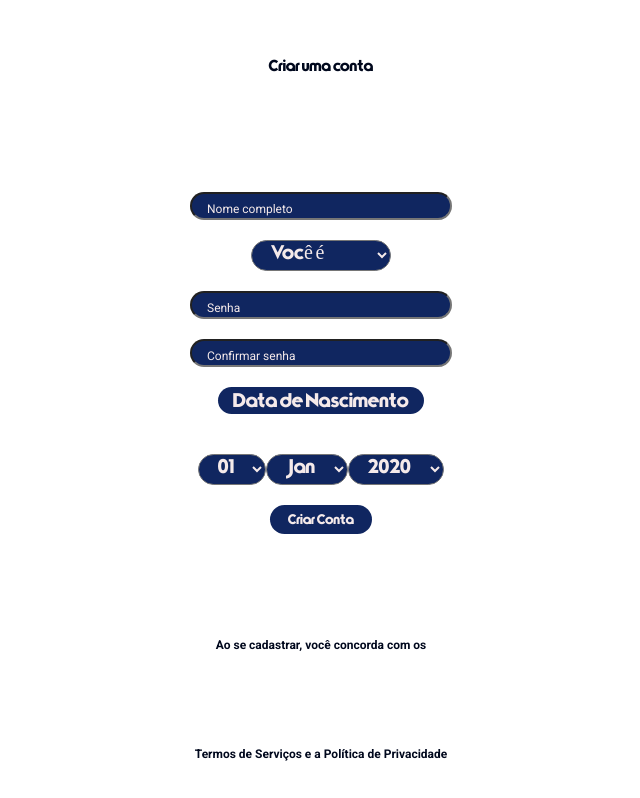
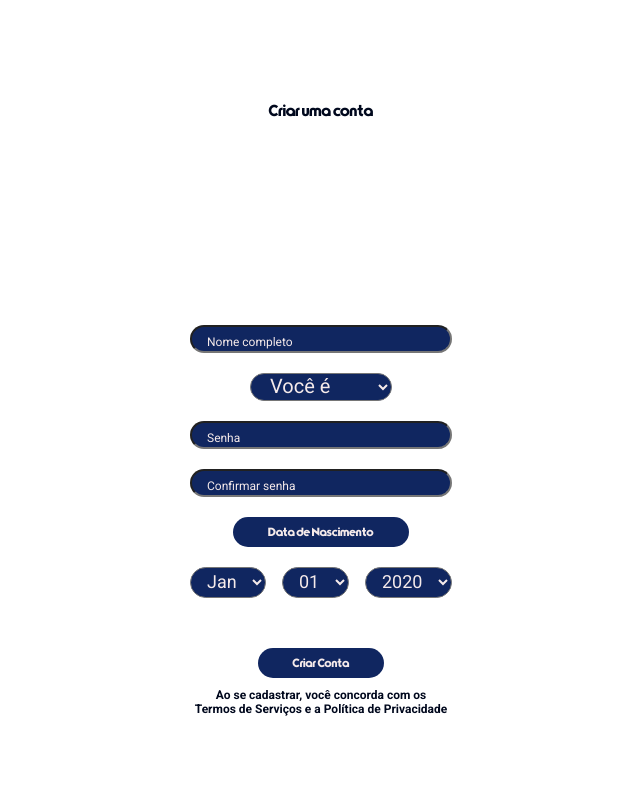
Before and after one commit to devs-ifjpa/AtlasBio, a plain HTML site: page Pages/infoTelaCadastro.html in a window 1280 px wide. Shown: the whole page, without its empty margins (319-959 px from the left). Drawn offline with Linux system fonts and the light colour scheme.

Commit message:
alterações no InfoTelaCadastro

```diff
--- a/Pages/infoTelaCadastro.html
+++ b/Pages/infoTelaCadastro.html
@@ -30,8 +30,8 @@
         <p id="nasc">Data de Nascimento</p>
         <div id="lembrarSenha">
             <form id="formDate">
+                <select id="month"><option value="month">Jan</option></select>
                 <select id="day"><option value="day">01</option></select>
-                <select id="month"><option value="month">Jan</option></select>
                 <select id="year"></select>
 
             </form>
@@ -39,9 +39,12 @@
 
             <input id="enviar" type="submit" value="Criar Conta">
 
+
+        <div class="foot">
+            <p>Ao se cadastrar, você concorda com os</p>
+            <p>Termos de Serviços e a Política de Privacidade</p>
+        </div>
     </div>
-    <p class="foot">Ao se cadastrar, você concorda com os</p>
-    <p class="foot">Termos de Serviços e a Política de Privacidade</p>
   </main>
   <script src="./script.js"></script>
 </body>
--- a/Pages/style.css
+++ b/Pages/style.css
@@ -8,6 +8,7 @@ body{
     width: 100vw;
     height: 100vh;
 }
+
 @font-face {
     font-family: "TypoGrafica";
     src: url(../Pages/Fonts/TypoGraphica_demo.otf);
@@ -30,6 +31,7 @@ input, option, select, #nasc {
     width: fit-content;
     padding: 0px 15px;
 }
+
 main{
     justify-content: space-around;
     width: 100vw;
@@ -50,7 +52,7 @@ main{
     background-color: #102660;
     border-radius: 50%;
 }
-#form1 input {
+#form1 input, select, option {
     font-family: 'Roboto', sans-serif;
 }
 #lembrarSenha{
@@ -66,11 +68,11 @@ img{
     width: 25px;
     height: 25px;
 }
-#enviar{
-    padding: 5px 18px;
+#enviar, #nasc{
+    padding: 7px 35px;
     border: 0px;
     margin-bottom: 10px;
-    font-size: 14px;
+    font-size: 12px;
     color: #F5EAEA;
 }
 
@@ -88,10 +90,23 @@ img{
     font-size: 12px;
 }
 
+.foot p{
+    justify-content: start;
+    margin: 0px 0px;
+}
+
 #formDate{
     display: flex;
     flex-direction: row;
     flex-wrap: wrap;
+    margin-top: 10px;
+    margin-bottom: 30px;
+}
+
+#formDate select{
+    margin: 0 8px;
+    font-size: 18px;
+    padding: 3px 12px;
 }
 
 #logo{
```
Also changed, not shown: Pages/telaLogin.html (+1 -1 lines).
